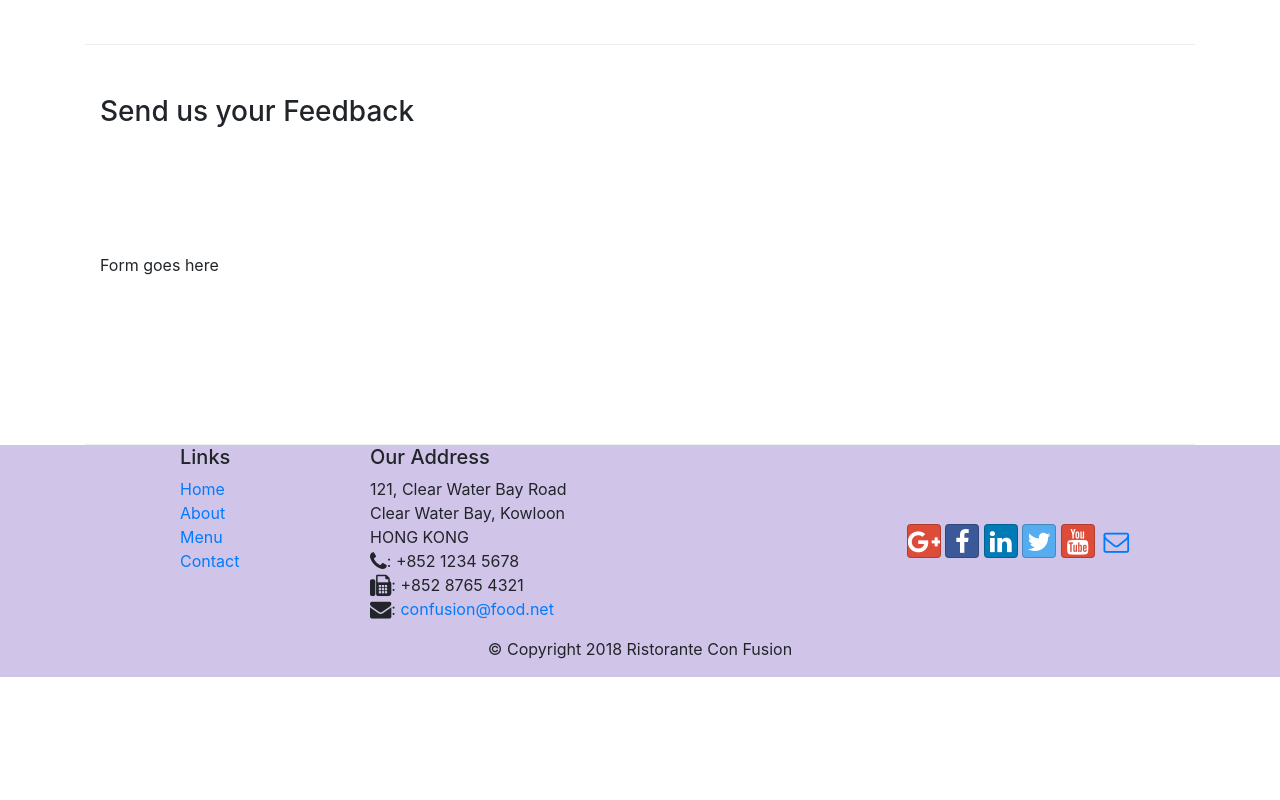
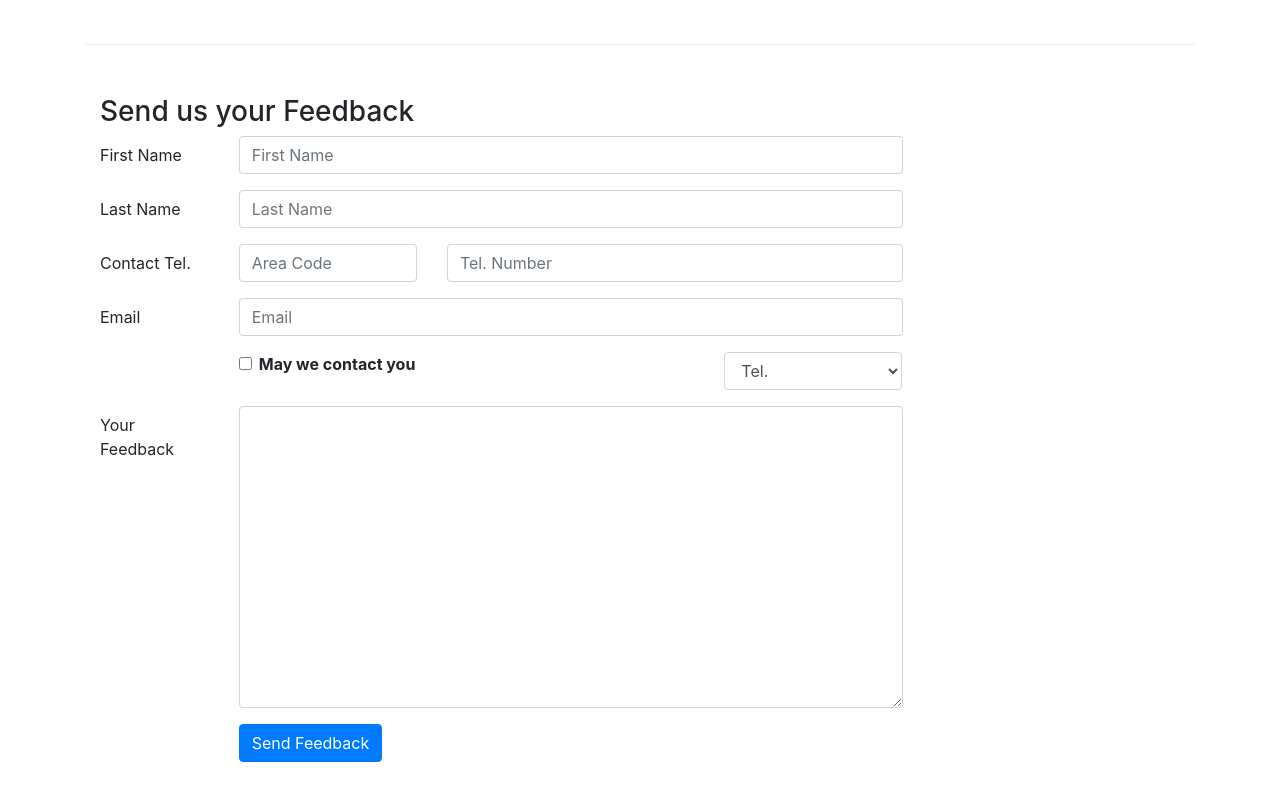
Before and after one commit to Husseina3/Bootstrap_tutorial, a website: page contactus.html in a window 1280 px wide. Shown: the part 820-1620 px from the top of the page. Before the commit the page ends 1497 px from the top, so only its background shows below. Drawn offline with nearby package versions, Linux system fonts and the light colour scheme.

Commit message:
Forms and User Input

```diff
--- a/contactus.html
+++ b/contactus.html
@@ -92,7 +92,102 @@
               <h3>Send us your Feedback</h3>
            </div>
             <div class="col-12 col-md-9">
-                Form goes here
+                <form>
+
+                    <!--Form Field #1 Fist Name -->
+                        <div class="form-group row">
+                            <label for="firstname" class="col-md-2 col-form-label">First Name</label>
+                                <div class="col-md-10">
+                                    <input type="text" class="form-control" id="firstname" name="firstname"
+                                    placeholder="First Name">
+                                </div>
+                        </div>
+
+                    <!--Form Field #2 Last Name-->
+                        <div class="form-group row">
+                            <label for="lastname" class="col-md-2 col-form-label">Last Name</label>
+                                <div class="col-md-10">
+                                    <input type="text" class="form-control" id="lastname" name="lastname"
+                                    placeholder="Last Name">
+
+                                </div>
+
+                        </div>
+
+                    <!--Form Field #3 Contact Tel. -->
+                        <div class="form-group row">
+
+                            <!--Area Code-->
+                            <label for="telnum" class=" col-12 col-md-2 col-form-label">Contact Tel.</label>
+                                <div class="col-5 col-md-3">
+                                        <input type="areacode" class="form-control" id="areacode" name="areacode"
+                                        placeholder="Area Code">
+                                </div>
+
+                            <!--Tel. Number-->
+                                <div class="col-7 col-md-7">
+                                    <input type="tel" class="form-control" id="telnum" name="telnum"
+                                    placeholder="Tel. Number">
+
+                                </div>
+                        </div>
+
+                    <!--Form Field #4 Email-->
+                        <div class="form-group row">
+                            <label for="emailid" class="col-md-2 col-form-label">Email</label>
+                                <div class="col-md-10">
+                                    <input type="eamil" class="form-control" id="emailid" name="emailid"
+                                    placeholder="Email">
+
+                                </div>
+
+                        </div>
+
+                     <!--Form Field #5 May we contact you -->
+                     <div class="form-group row">
+                         <!--Radio button input-->
+                         <div class="col-md-6 offset-md-2">
+                             <div class="form-check">
+                                 <input type="checkbox" class="form-check-input"
+                                        name="approve" id="approve" value="">
+                                <label class="form-check-label" for="approve">
+                                    <strong>May we contact you </strong>
+                                </label>
+                             </div>
+                         </div>
+
+                        <!--Select options-->
+                         <div class="col-md-3 offset-md-1">
+                             <select class="form-control">
+                                 <option>Tel.</option>
+                                 <option>Email</option>
+                             </select>
+                         </div>
+                     </div>
+
+                    <!--Form Field #6 Text Area-->
+                    <div class="form-group row">
+                        <label for="feedback" class="col-md-2 col-form-label">Your Feedback</label>
+                            <div class="col-md-10">
+                                <textarea class="form-control" id="feedback" name="feedback"
+                                rows="12"></textarea>
+
+                            </div>
+
+                    </div>
+
+                    <!--Form Field #7 Submit button-->
+                    <div class="form-group row">
+                        <div class="offset-md-2 col-md-10">
+                            <button type="submit" class="btn btn-primary">
+                                Send Feedback
+                            </button>
+                        </div>
+                    </div>
+
+
+                </form>
+
             </div>
              <div class="col-12 col-md">
             </div>
```
